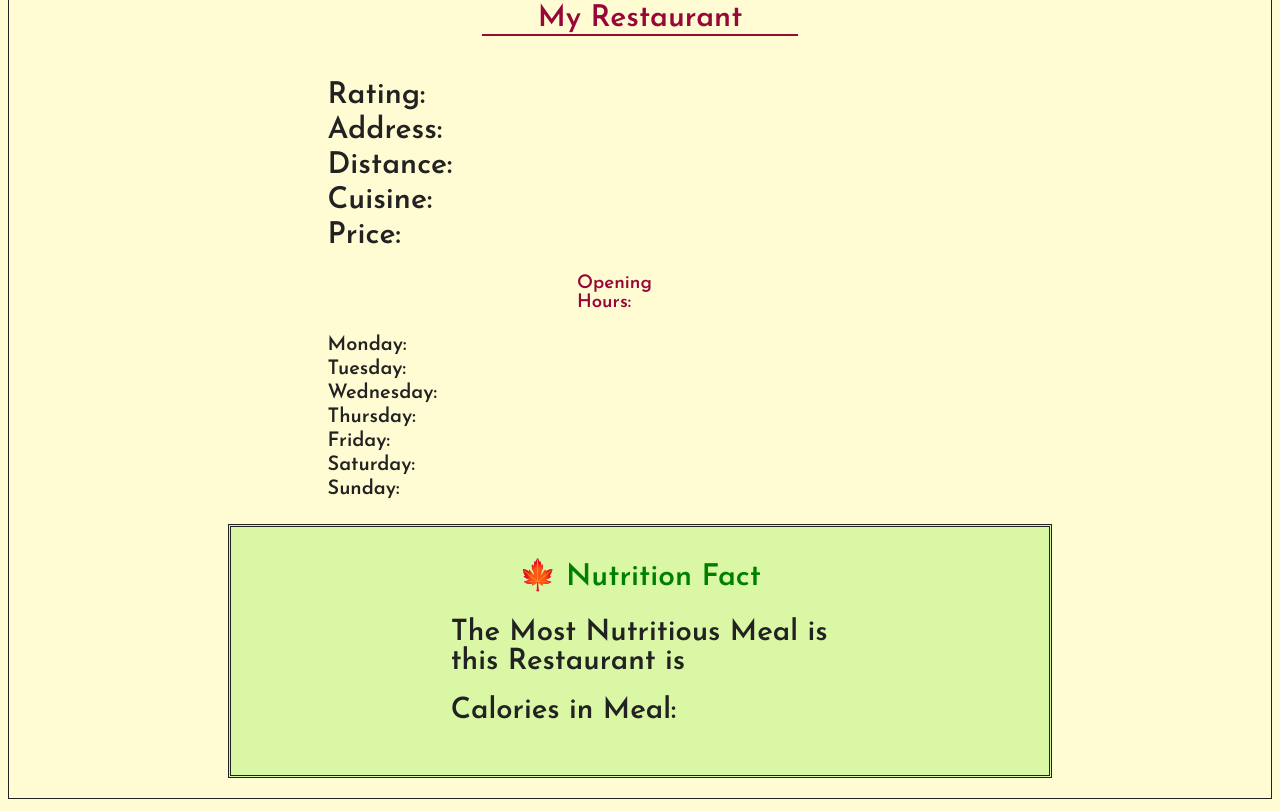
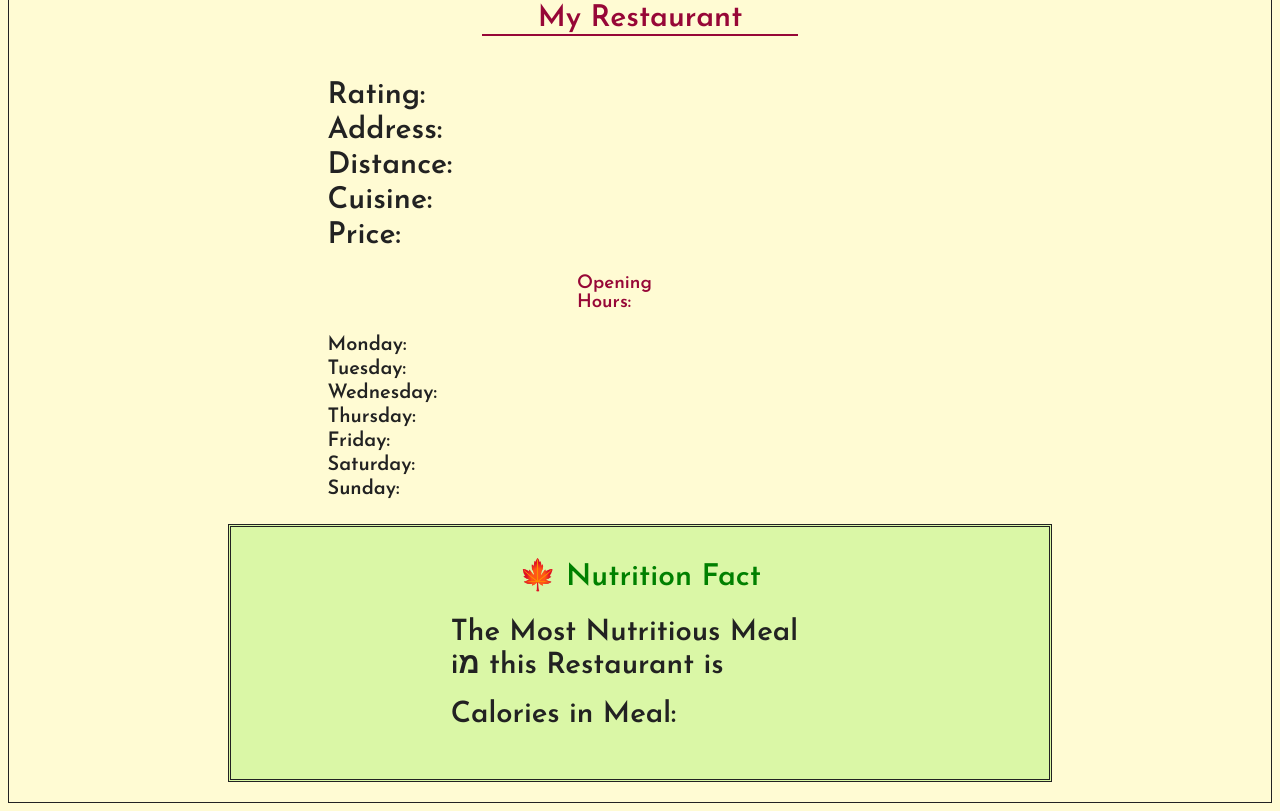
Before and after one commit to ramyaa412/HackRU_FeedMe, a plain HTML site: page Restaurants/index.html in a window 1280 px wide. Shown: the part 819-1630 px from the top of the page. Drawn offline with nearby package versions, Linux system fonts and the light colour scheme; a script that the page names is missing.

```diff
--- a/Restaurants/index.html
+++ b/Restaurants/index.html
@@ -136,7 +136,7 @@
 
 <div id="section4">
 <h2 id="nutrition"> &#127809; Nutrition Fact</h2>
-<h3>The Most Nutritious Meal is this Restaurant is <span id="meal"></span></h3>
+<h3>The Most Nutritious Meal iמ this Restaurant is <span id="meal"></span></h3>
 <h3>Calories in Meal: <span id="calories"></span></h3>
 </div>
 
```
